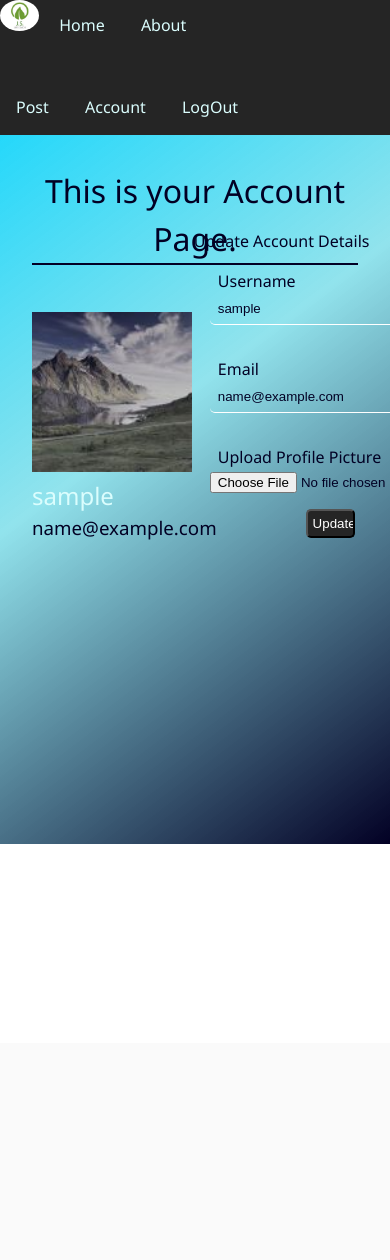
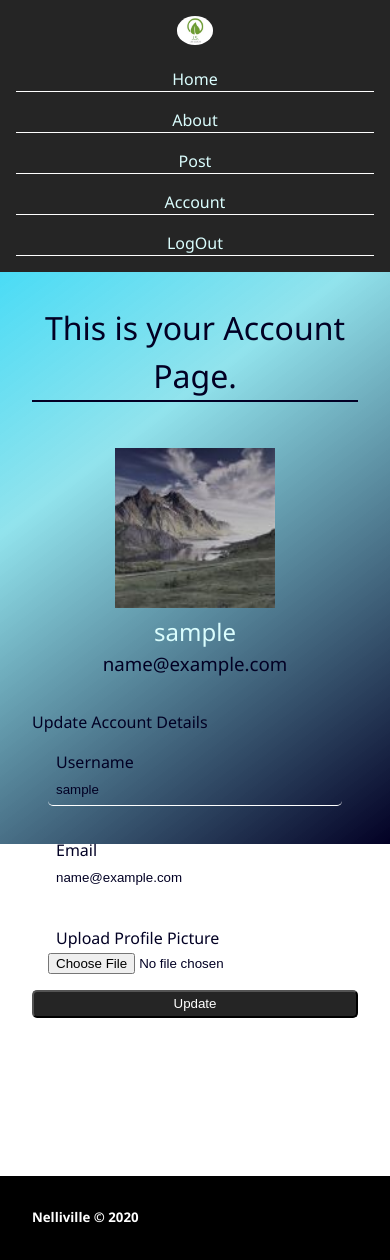
Before and after one commit to NelsonNNN/SomeTales, a Flask app: page /account in a window 390 px wide; the page is wider, and only the part inside the window is pictured. Before the commit the page ends 844 px from the top of that part, so only its background shows below. Run offline with Flask 2, Linux system fonts and the light colour scheme; the visitor is signed in with stand-in values (Sample User, id 1); data comes from the database, SQL or seed files in the repository; some libraries are stand-ins or nearby versions.

Commit message:
UI responsive improvement

```diff
--- a/app/static/css/main.css
+++ b/app/static/css/main.css
@@ -3,14 +3,17 @@
   margin: 0;
   padding: 0; }
 
+html {
+  max-width: 100%;
+  height: 100%; }
+
 body {
-  background-attachment: fixed;
-  background-size: cover;
   color: #020024;
   margin: 0;
   font-family: 'Segoe UI', Tahoma, Geneva, Verdana, sans-serif;
   line-height: 1.5;
-  height: 100%; }
+  height: 100%;
+  position: relative; }
   body:after {
     content: '';
     position: fixed;
@@ -18,7 +21,7 @@ body {
     right: 0;
     width: 100%;
     height: 100%;
-    z-index: -2;
+    z-index: -1;
     background: linear-gradient(323deg, #020024 0%, rgba(118, 220, 232, 0.801558) 53%, #00d4ff 100%); }
 
 h1,
@@ -41,13 +44,8 @@ header {
     display: inline-block;
     justify-content: space-evenly;
     width: 100%; }
-    header nav div {
-      display: inline-block;
-      margin-bottom: 1rem; }
-      header nav div.right {
-        margin-top: 2.6rem; }
-      header nav div a {
-        margin: 1rem; }
+    header nav a {
+      margin: 1rem; }
     header nav .logo {
       height: 100%;
       width: 10%;
@@ -55,7 +53,7 @@ header {
 
 main {
   margin: 2rem;
-  min-height: 100vh; }
+  height: inherit; }
   main .main-message {
     max-width: fit-content;
     padding: 1rem; }
@@ -63,7 +61,10 @@ main {
       font-size: small; }
   main .main-div {
     display: flex;
-    flex-direction: column; }
+    flex-direction: column;
+    position: relative;
+    height: fit-content;
+    min-height: 100%; }
     main .main-div .form-page .title, main .main-div .account-page .title, main .main-div .add-post .title, main .main-div .reset-token .title, main .main-div .request-token .title {
       text-align: center;
       margin-bottom: 2rem;
@@ -83,14 +84,14 @@ main {
         width: 10rem;
         height: 10rem; }
     main .main-div .form-page .form-div, main .main-div .account-page .form-div, main .main-div .add-post .form-div, main .main-div .reset-token .form-div, main .main-div .request-token .form-div {
-      position: relative;
-      top: 10vh;
+      position: absolute;
+      top: 20%;
       margin-left: 4rem;
       background: transparent;
-      width: 50%; }
+      width: 35rem; }
       main .main-div .form-page .form-div.account, main .main-div .account-page .form-div.account, main .main-div .add-post .form-div.account, main .main-div .reset-token .form-div.account, main .main-div .request-token .form-div.account {
-        top: -35vh;
-        left: 30%; }
+        left: 30%;
+        top: 15%; }
       main .main-div .form-page .form-div form, main .main-div .account-page .form-div form, main .main-div .add-post .form-div form, main .main-div .reset-token .form-div form, main .main-div .request-token .form-div form {
         border: none; }
         main .main-div .form-page .form-div form fieldset, main .main-div .account-page .form-div form fieldset, main .main-div .add-post .form-div form fieldset, main .main-div .reset-token .form-div form fieldset, main .main-div .request-token .form-div form fieldset {
@@ -109,9 +110,6 @@ main {
               border-radius: 5px;
               padding: 0.5rem;
               color: #020024; }
-              main .main-div .form-page .form-div form fieldset .input-div .form-input.content, main .main-div .account-page .form-div form fieldset .input-div .form-input.content, main .main-div .add-post .form-div form fieldset .input-div .form-input.content, main .main-div .reset-token .form-div form fieldset .input-div .form-input.content, main .main-div .request-token .form-div form fieldset .input-div .form-input.content {
-                height: 50vh;
-                width: 50vw; }
             main .main-div .form-page .form-div form fieldset .input-div span, main .main-div .account-page .form-div form fieldset .input-div span, main .main-div .add-post .form-div form fieldset .input-div span, main .main-div .reset-token .form-div form fieldset .input-div span, main .main-div .request-token .form-div form fieldset .input-div span {
               width: fit-content;
               background-color: red;
@@ -122,10 +120,9 @@ main {
           width: 100%;
           color: #fff; }
           main .main-div .form-page .form-div form .submit-div .submit-btn, main .main-div .account-page .form-div form .submit-div .submit-btn, main .main-div .add-post .form-div form .submit-div .submit-btn, main .main-div .reset-token .form-div form .submit-div .submit-btn, main .main-div .request-token .form-div form .submit-div .submit-btn {
-            width: 30%;
+            width: 100%;
             padding: 0.3rem;
             border-radius: 5px;
-            margin: 0 7rem;
             color: #fff;
             background-color: #252525;
             font-family: sans-serif;
@@ -192,11 +189,12 @@ main {
             grid-row-end: 2;
             text-align: center; }
           main .main-div .home-page .post-container .article .post-content, main .main-div .edit-post .post-container .article .post-content, main .main-div .about-page .post-container .article .post-content {
-            grid-column-start: 2;
+            grid-column-start: 1;
             grid-column-end: 4;
             grid-row-start: 2;
             grid-row-end: 3;
-            color: #e4f1ff; }
+            color: #e4f1ff;
+            text-align: center; }
         main .main-div .home-page .post-container .pages, main .main-div .edit-post .post-container .pages, main .main-div .about-page .post-container .pages {
           display: flex;
           flex-wrap: wrap; }
@@ -225,3 +223,53 @@ main {
             main .main-div .home-page .post-container .pages .other-pages:hover, main .main-div .edit-post .post-container .pages .other-pages:hover, main .main-div .about-page .post-container .pages .other-pages:hover {
               color: #ffff;
               background: #020024; }
+    main .main-div footer {
+      width: calc(100% + 4rem);
+      color: white;
+      background: black;
+      position: absolute;
+      left: calc(0% - 2rem);
+      bottom: calc(0% - 7rem);
+      padding: 2rem; }
+
+@media screen and (max-width: 768px) {
+  body header a:first-child {
+    border: none; }
+  body header a {
+    display: block;
+    text-align: center;
+    border-bottom: 1px solid white; }
+  body main .main-div .form-page .form-div, body main .main-div .account-page .form-div, body main .main-div .add-post .form-div, body main .main-div .reset-token .form-div, body main .main-div .request-token .form-div {
+    margin: 0;
+    width: 25rem; } }
+
+@media screen and (max-width: 525px) {
+  body main .main-div .form-page, body main .main-div .account-page, body main .main-div .add-post, body main .main-div .reset-token, body main .main-div .request-token {
+    display: flex;
+    flex-direction: column; }
+    body main .main-div .form-page .personal-info, body main .main-div .account-page .personal-info, body main .main-div .add-post .personal-info, body main .main-div .reset-token .personal-info, body main .main-div .request-token .personal-info {
+      text-align: center; }
+    body main .main-div .form-page .form-div, body main .main-div .account-page .form-div, body main .main-div .add-post .form-div, body main .main-div .reset-token .form-div, body main .main-div .request-token .form-div {
+      margin-left: 0;
+      width: unset; }
+    body main .main-div .form-page .account, body main .main-div .account-page .account, body main .main-div .add-post .account, body main .main-div .reset-token .account, body main .main-div .request-token .account {
+      position: unset;
+      width: 100%;
+      margin: 3rem 0;
+      margin-bottom: 0; }
+  body main .main-div .home-page .post-container .article, body main .main-div .edit-post .post-container .article, body main .main-div .about-page .post-container .article {
+    grid-template-columns: 0;
+    grid-template-rows: auto auto auto; }
+    body main .main-div .home-page .post-container .article .post-image, body main .main-div .edit-post .post-container .article .post-image, body main .main-div .about-page .post-container .article .post-image {
+      grid-column: 1;
+      grid-row-start: 1;
+      grid-row-end: 2;
+      text-align: center; }
+    body main .main-div .home-page .post-container .article .post-author, body main .main-div .edit-post .post-container .article .post-author, body main .main-div .about-page .post-container .article .post-author {
+      grid-row-start: 2;
+      grid-row-end: 3;
+      text-align: center; }
+    body main .main-div .home-page .post-container .article .post-content, body main .main-div .edit-post .post-container .article .post-content, body main .main-div .about-page .post-container .article .post-content {
+      grid-row-start: 3;
+      grid-row-end: 4;
+      color: #e4f1ff; } }
--- a/app/templates/layout.html
+++ b/app/templates/layout.html
@@ -13,12 +13,9 @@
     <header>
         <nav>
             <a href={{url_for('main.home')}}><img class="logo" src={{url_for('static', filename='profilepic/logo.jpg')}}></a>
-            <div>
-                <a href = {{ url_for('main.home')}}>Home</a>
-                <a href = {{ url_for('main.about')}}>About</a>
-            </div>
-            <div class="right">
-                {% if current_user.is_authenticated %}
+            <a href = {{ url_for('main.home')}}>Home</a>
+            <a href = {{ url_for('main.about')}}>About</a>
+            {% if current_user.is_authenticated %}
                 <a href={{ url_for('posts.new_post')}}>Post</a>
                 <a href={{ url_for('users.account')}}>Account</a>
                 <a href={{ url_for('users.logout')}}>LogOut</a>
@@ -26,7 +23,6 @@
                 <a href={{ url_for('users.login')}}>LogIn</a>
                 <a href={{ url_for('users.registration')}}>Registration</a>
             {% endif %}
-            </div>
         </nav>
     </header>
     <main>
@@ -41,6 +37,9 @@
             {% endwith %}
         <div class="main-div">
             {% block content %} {% endblock %}
+            <footer>
+                <h5>Nelliville &copy 2020</h5>
+            </footer>
         </div>
     </main>
 </body>
--- a/sass/_config.scss
+++ b/sass/_config.scss
@@ -1,4 +1,4 @@
-$primary-color: #dafdfd;
+ $primary-color: #dafdfd;
 $secondary-color: #d9ff00;
 $background-opacity: 0.9;
 
@@ -8,9 +8,6 @@ $background-opacity: 0.9;
 
 
 @mixin background($idx, $set) {
-    background-attachment: fixed;
-    background-size: cover;
-
     &:after {
     content: '';
     position: $set;
@@ -34,19 +31,13 @@ $background-opacity: 0.9;
 
 //Media queries
 @mixin smallDevices {
-  @media screen and (max-width: 350px) {
+  @media screen and (max-width: 525px) {
     @content;
   }
 }
 
 @mixin mediumDevices {
-  @media screen and (max-width: 800px) {
+  @media screen and (max-width: 768px) {
     @content;
   }
 }
-
-@mixin largeDevices {
-  @media screen and (max-width: 1440px) {
-    @content;
-  }
-}
--- /dev/null
+++ b/sass/_mobile.scss
@@ -0,0 +1,70 @@
+@include mediumDevices{
+    body{
+        header{
+            a:first-child{
+                border:none;
+            }
+            a{
+                display: block;
+                text-align: center;
+                border-bottom: 1px solid white;
+            }
+        }
+        main .main-div{
+            .form-page, .account-page, .add-post, .reset-token, .request-token{
+                .form-div{
+                    margin: 0;
+                    width: 25rem;
+                }
+            }
+        }
+    }
+}
+
+@include smallDevices{
+    body{
+        main{
+            .main-div{
+                .form-page, .account-page, .add-post, .reset-token, .request-token{
+                    display: flex;
+                    flex-direction: column;
+                    .personal-info{
+                        text-align: center;
+                    }
+                    .form-div{
+                        margin-left: 0;
+                        width: unset;
+                    }
+                    .account{
+                        position: unset;
+                        width: 100%;
+                        margin: 3rem 0;
+                        margin-bottom: 0;
+                    }
+                }
+                .home-page, .edit-post, .about-page{
+                    .post-container .article{
+                        grid-template-columns: 0;
+                        grid-template-rows: auto auto auto;
+                        .post-image{
+                            grid-column: 1;
+                            grid-row-start: 1;
+                            grid-row-end: 2;
+                            text-align: center;
+                        }
+                        .post-author{
+                            grid-row-start: 2;
+                            grid-row-end: 3;
+                            text-align: center;
+                       }
+                       .post-content{
+                            grid-row-start: 3;
+                            grid-row-end: 4;
+                            color: rgb(228, 241, 255);
+                       }
+                    }
+                }
+            }
+        }
+    }
+}
--- a/sass/main.scss
+++ b/sass/main.scss
@@ -5,15 +5,20 @@
     margin: 0;
     padding: 0;
 }
+html{
+    max-width: 100%;
+    height: 100%;
+}
 
 //layout.html
 body {
-    @include background(-2, fixed);
+    @include background(-1, fixed);
     color: set-text-color($primary-color);
     margin: 0;
     font-family: 'Segoe UI', Tahoma, Geneva, Verdana, sans-serif;
     line-height: 1.5;
     height: 100%;
+    position: relative;
 }
 
 h1,
@@ -43,15 +48,8 @@ header{
         justify-content: space-evenly;
         width: 100%;
 
-        div{
-            display: inline-block;
-            margin-bottom: 1rem;
-            &.right{
-                margin-top: 2.6rem;
-            }
-            a{
-                margin: 1rem;
-            }
+        a{
+            margin: 1rem;
         }
         .logo{
             height: 100%;
@@ -63,7 +61,7 @@ header{
 
 main{
     margin: 2rem;
-    min-height: 100vh;
+    height: inherit;
     .main-message{
         max-width: fit-content;
         padding: 1rem;
@@ -75,6 +73,9 @@ main{
     .main-div{
         display: flex;
         flex-direction: column;
+        position: relative;
+        height: fit-content;
+        min-height: 100%;
 
         //login.html, account.html, addpost.html, request-token.html, reset-token.html
         .form-page, .account-page, .add-post, .reset-token, .request-token{
@@ -104,14 +105,14 @@ main{
                 }
             }
             .form-div{
-                position: relative;
-                top: 10vh;
+                position: absolute;
+                top: 20%;
                 margin-left: 4rem;
                 background: transparent;
-                width: 50%;
+                width: 35rem;
                 &.account{
-                    top: -35vh;
                     left: 30%;
+                    top: 15%;
                 }
 
                 form{
@@ -134,10 +135,6 @@ main{
                                 border-radius: 5px;
                                 padding: 0.5rem;
                                 color: set-text-color($primary-color);
-                                &.content{
-                                    height: 50vh;
-                                    width: 50vw;
-                                }
                             }
                             span{
                                 width: fit-content;
@@ -153,10 +150,9 @@ main{
                         width: 100%;
                         color: set_text_color(rgb(37, 37, 37) );
                         .submit-btn{
-                            width: 30%;
+                            width: 100%;
                             padding: 0.3rem;
                             border-radius: 5px;
-                            margin: 0 7rem;
                             color: set_text_color(rgb(37, 37, 37) );
                             background-color: rgb(37, 37, 37) ;
                             font-family: sans-serif;
@@ -248,11 +244,12 @@ main{
                         text-align: center;
                    }
                    .post-content{
-                        grid-column-start: 2;
+                        grid-column-start: 1;
                         grid-column-end: 4;
                         grid-row-start: 2;
                         grid-row-end: 3;
                         color: rgb(228, 241, 255);
+                        text-align: center;
                    }
                 }
                 .pages{
@@ -290,5 +287,18 @@ main{
                 }
             }
         }
+        footer{
+            width:calc(100% + 4rem);
+            color: white;
+            background: black;
+            position: absolute;
+            left: calc(0% - 2rem);
+            bottom: calc(0% - 7rem);
+            padding: 2rem;
+        }
     }
+
 }
+
+
+@import 'mobile';
```
